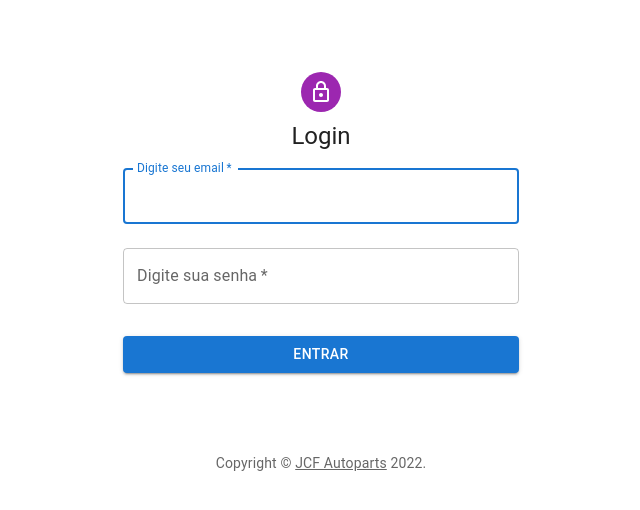
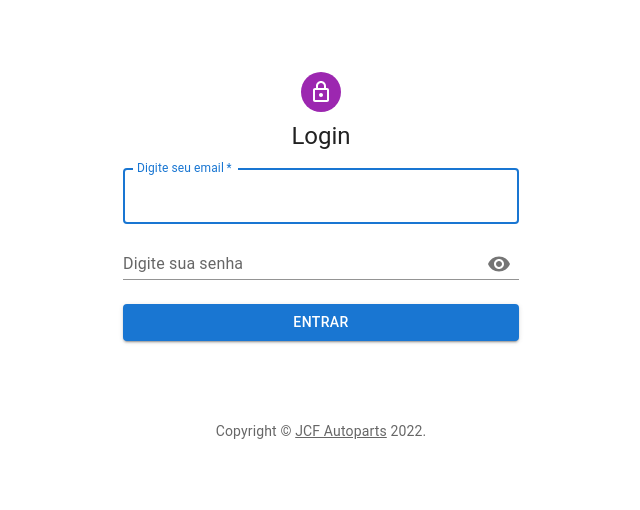
Before and after one commit to caio-faustino/appCadastro, a React (Create React App) app in the folder client/: page /admin/login in a window 1280 px wide. Shown: the top 510 px of the page, without its empty margins (319-959 px from the left). Built offline with nearby package versions, Linux system fonts and the light colour scheme.

Commit message:
show hidden na senha

```diff
--- a/client/src/pages/admin/login/index.js
+++ b/client/src/pages/admin/login/index.js
@@ -3,10 +3,7 @@ import Avatar from '@mui/material/Avatar';
 import Button from '@mui/material/Button';
 import CssBaseline from '@mui/material/CssBaseline';
 import TextField from '@mui/material/TextField';
-// import FormControlLabel from '@mui/material/FormControlLabel';
-// import Checkbox from '@mui/material/Checkbox';
 import Link from '@mui/material/Link';
-// import Grid from '@mui/material/Grid';
 import Box from '@mui/material/Box';
 import LockOutlinedIcon from '@mui/icons-material/LockOutlined';
 import Typography from '@mui/material/Typography';
@@ -14,8 +11,15 @@ import Container from '@mui/material/Container';
 import { createTheme, ThemeProvider } from '@mui/material/styles';
 
 import api from '../../../services/api';
+import {setNomeUsuario, login, setIdUsuario, setTipoUsuario } from '../../../services/auth';
 
-import {setNomeUsuario, login, setIdUsuario, setTipoUsuario } from '../../../services/auth';
+import IconButton from '@mui/material/IconButton';
+import Input from '@mui/material/Input';
+import InputLabel from '@mui/material/InputLabel';
+import InputAdornment from '@mui/material/InputAdornment';
+import FormControl from '@mui/material/FormControl';
+import Visibility from '@mui/icons-material/Visibility';
+import VisibilityOff from '@mui/icons-material/VisibilityOff';
 
 function Copyright(props) {
   return (
@@ -36,8 +40,7 @@ export default function SignIn() {
 
 const [ email, setEmail ] = useState('');
 const [ senha, setSenha ] = useState('');
-
-
+const [ showPassword, setShowPassword ] = useState(false);
 
 
 async function handleSubmit(){
@@ -93,7 +96,7 @@ async function handleSubmit(){
               value={email}
               onChange={e => setEmail(e.target.value)}
             />
-            <TextField
+            {/* <TextField
               margin="normal"
               required
               fullWidth
@@ -104,7 +107,27 @@ async function handleSubmit(){
               autoComplete="current-password"
               value={senha}
             onChange={e => setSenha(e.target.value)}
-            />
+            /> */}
+
+        <FormControl fullWidth variant="standard">
+          <InputLabel htmlFor="campoSenha">Digite sua senha</InputLabel>
+          <Input
+            id="campoSenha"
+            type={showPassword ? 'text' : 'password'}
+            value={senha}
+            onChange={e => setSenha(e.target.value)}
+            endAdornment={
+              <InputAdornment position="end">
+                <IconButton
+                  aria-label="toggle password visibility"
+                  onClick={e => setShowPassword(!showPassword)}
+                >
+                  {showPassword ? <VisibilityOff /> : <Visibility />}
+                </IconButton>
+              </InputAdornment>
+            }
+          />
+        </FormControl>
 
             <Button
 
```
